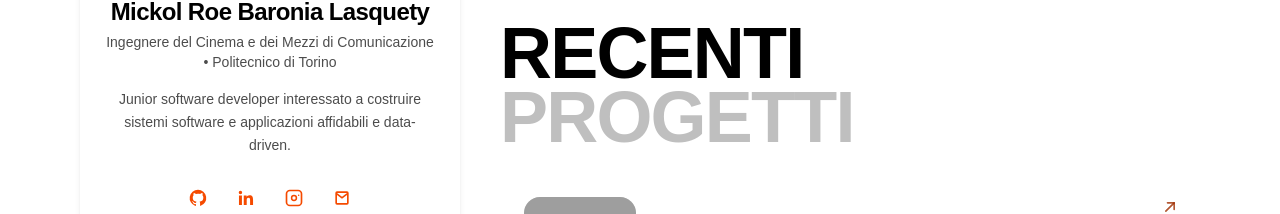
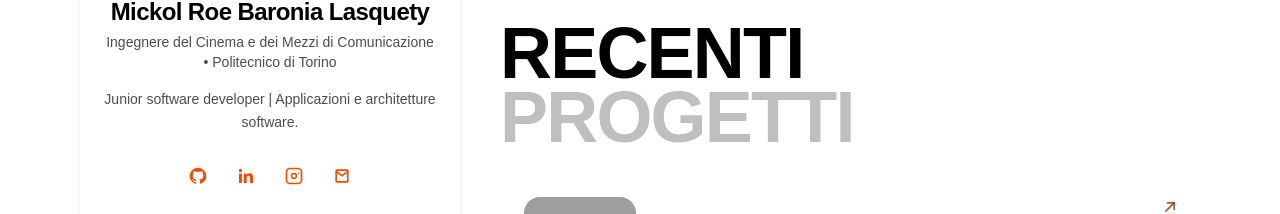
Before and after one commit to Mickrbl/Mickrbl-site, a Next.js app: page / in a window 1280 px wide. Shown: the part 480-694 px from the top of the page. Built offline with nearby package versions, Linux system fonts and the light colour scheme; grey boxes are pictures that could not be loaded.

Commit message:
Update projects page and i18n

```diff
--- a/src/app/components/Navbar.tsx
+++ b/src/app/components/Navbar.tsx
@@ -268,12 +268,17 @@ export default function Navbar() {
 
                     <div
                         className={[
-                            "absolute top-full mt-2 left-1/2 -translate-x-1/2 w-72 rounded-3xl bg-white/80 p-4 shadow-md backdrop-blur dark:bg-zinc-950/70",
+                            // ✅ mobile: fixed e centrato sulla barra (viewport)
+                            // ✅ lg+: torna come prima (centrato sull'icona settings)
+                            "fixed top-full left-1/2 -translate-x-1/2 w-72 rounded-3xl bg-white/80 p-4 shadow-md backdrop-blur dark:bg-zinc-950/70",
+                            "lg:absolute lg:top-full lg:mt-2 lg:left-1/2 lg:-translate-x-1/2",
                             "transition-all duration-300 ease-out",
                             open ? "opacity-100 translate-y-0 pointer-events-auto" : "opacity-0 -translate-y-4 pointer-events-none",
                         ].join(" ")}
                     >
-                        <div className="mb-3 text-sm font-semibold text-black/90 dark:text-white/90">{t.nav.settings}</div>
+                        <div className="mb-3 text-sm font-semibold text-black/90 dark:text-white/90">
+                            {t.nav.settings}
+                        </div>
 
                         <div className="space-y-4">
                             <LanguageRow
--- a/src/app/page.tsx
+++ b/src/app/page.tsx
@@ -307,7 +307,7 @@ export default function HomePage() {
 
                                 <p className="mt-4 text-sm leading-relaxed text-black/70 dark:text-white/70">
                                     {lang === "it"
-                                        ? "Junior software developer interessato a costruire sistemi software e applicazioni affidabili e data-driven."
+                                        ? "Junior software developer | Applicazioni e architetture software."
                                         : "Junior software developer interested in building reliable, data-driven software systems and applications."}
                                 </p>
 
```
